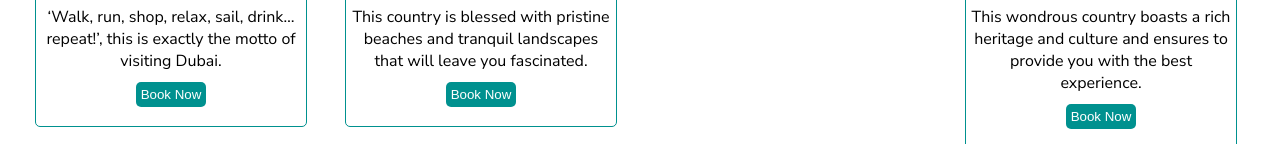
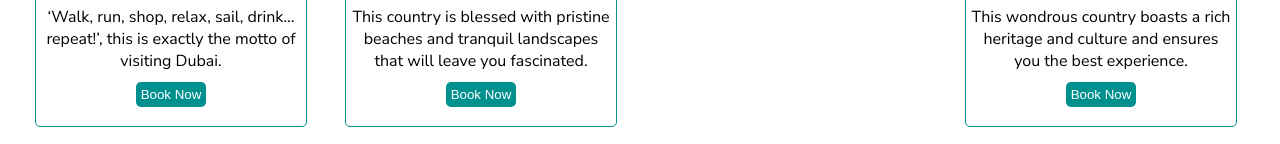
Before and after one commit to SanyamAgrawal07/Travel-Website, a plain HTML site: page index.html in a window 1280 px wide. Shown: the part 1158-1302 px from the top of the page. Drawn offline with Linux system fonts and the light colour scheme; grey boxes are pictures that could not be loaded.

Commit message:
Update index.html

```diff
--- a/index.html
+++ b/index.html
@@ -140,7 +140,7 @@
                     <h3>Bali,Indonesia</h3>
                 </div>
                 <div class="des">
-                    <p>This wondrous country boasts a rich heritage and culture and ensures to provide you with the best experience.</p>
+                    <p>This wondrous country boasts a rich heritage and culture and ensures you the best experience.</p>
                     <button>Book Now</button>
                 </div>
             </div>
```
